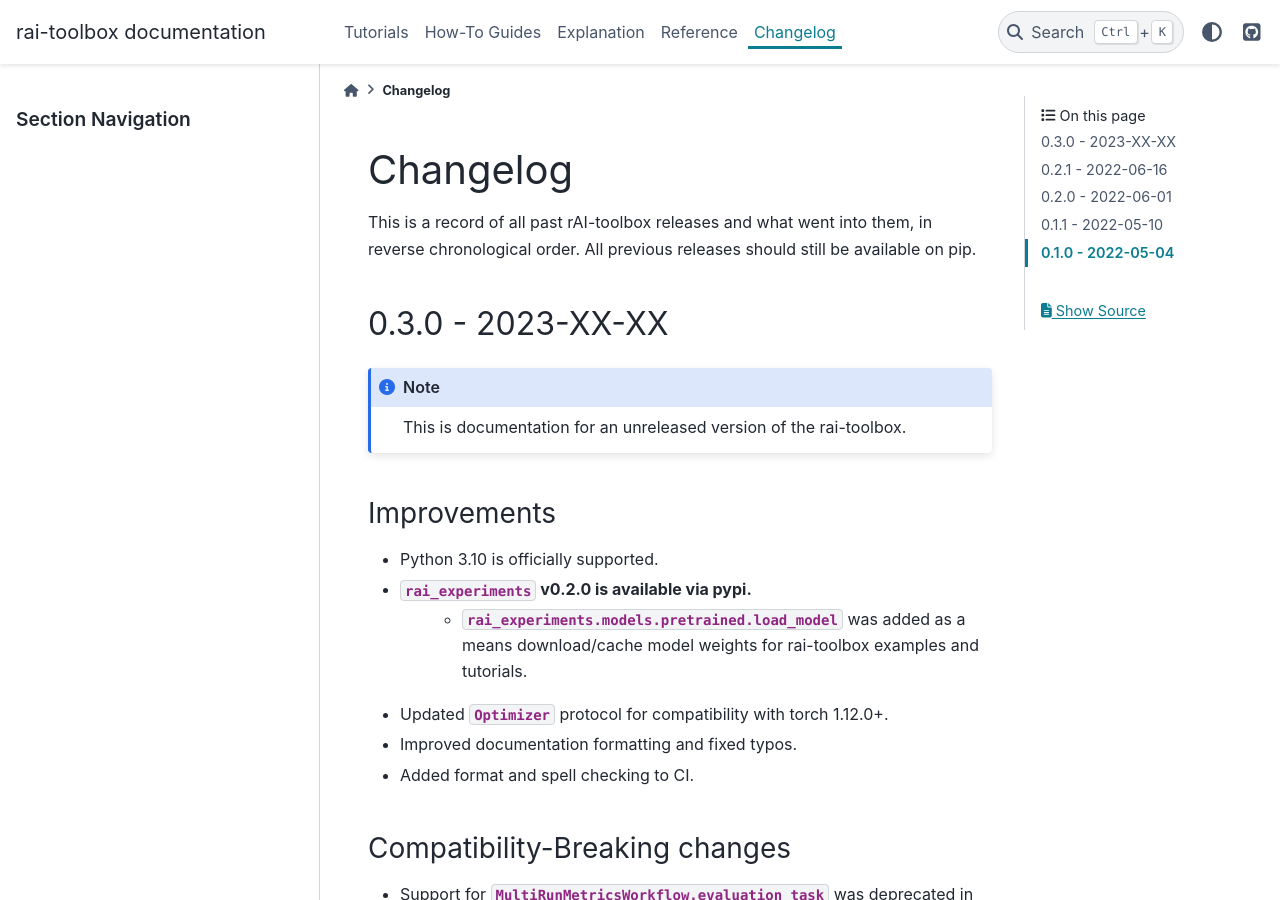
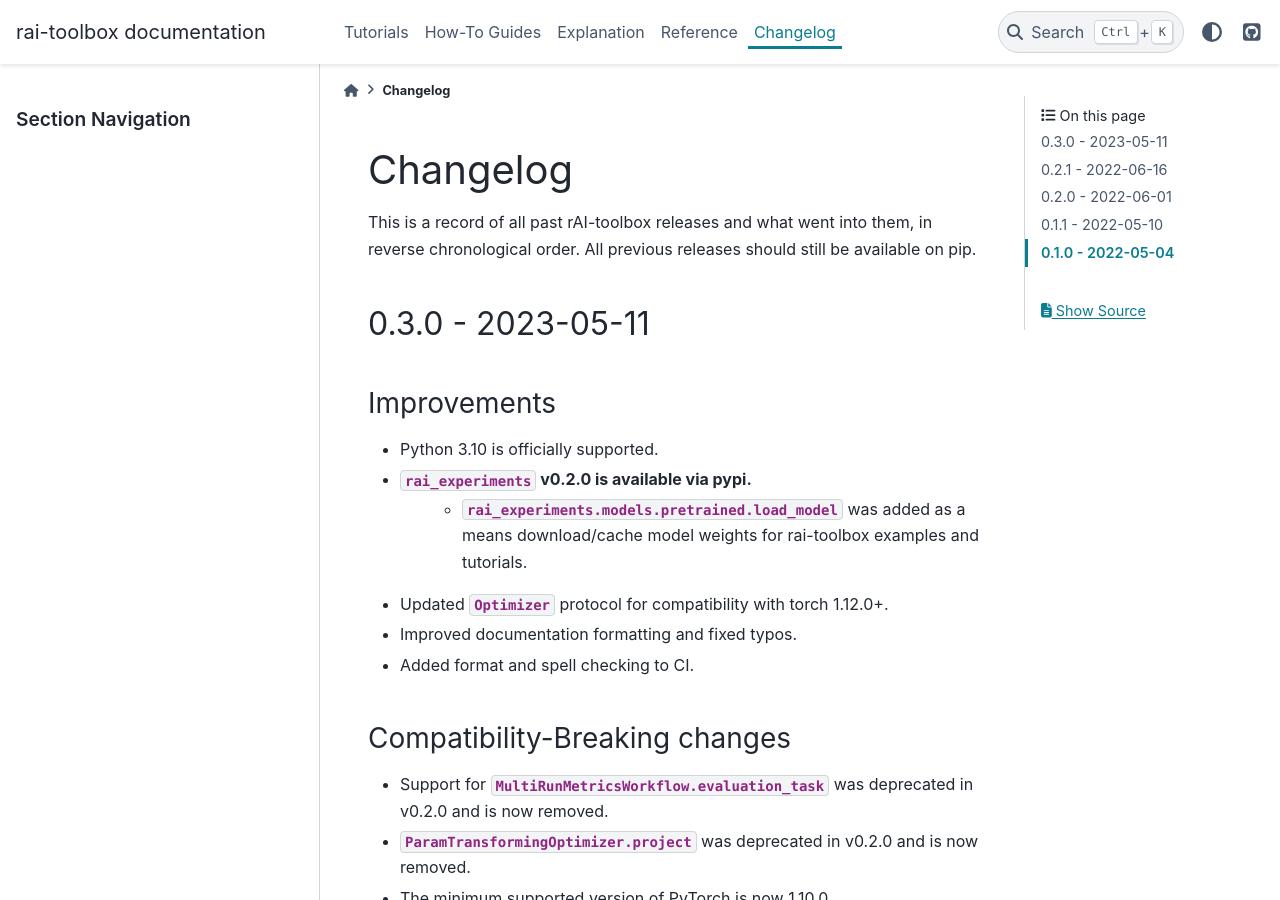
Before and after one commit to mit-ll-responsible-ai/responsible-ai-toolbox, a Sphinx documentation site: the page built from docs/source/changes.rst, in a window 1280 px wide and 900 px high. Built offline with Sphinx 7.4.7 and the PyData theme 0.15.4, drawn with Linux system fonts in a browser that asks for light colours; pages that are not in the unit, such as notebooks, are missing from menus.

Commit message:
Update changes.rst

```diff
--- a/docs/source/changes.rst
+++ b/docs/source/changes.rst
@@ -11,10 +11,8 @@ chronological order. All previous releases should still be available on pip.
 .. _v0.3.0:
 
 ------------------
-0.3.0 - 2023-XX-XX
+0.3.0 - 2023-05-11
 ------------------
-
-.. note:: This is documentation for an unreleased version of the rai-toolbox.
 
 Improvements
 ------------
```
